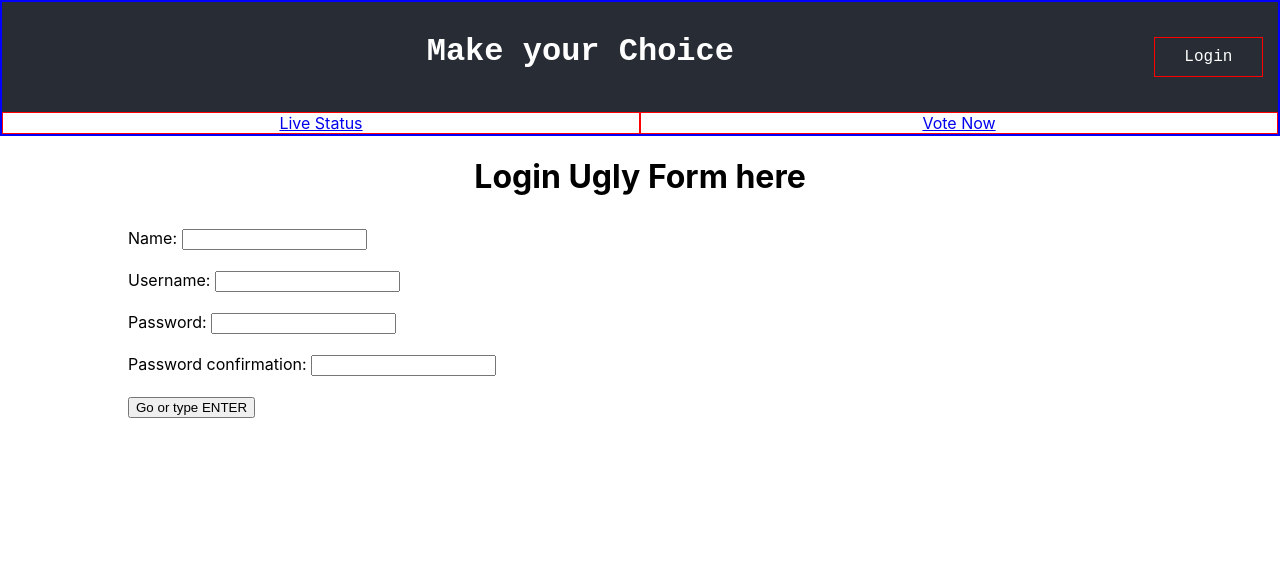
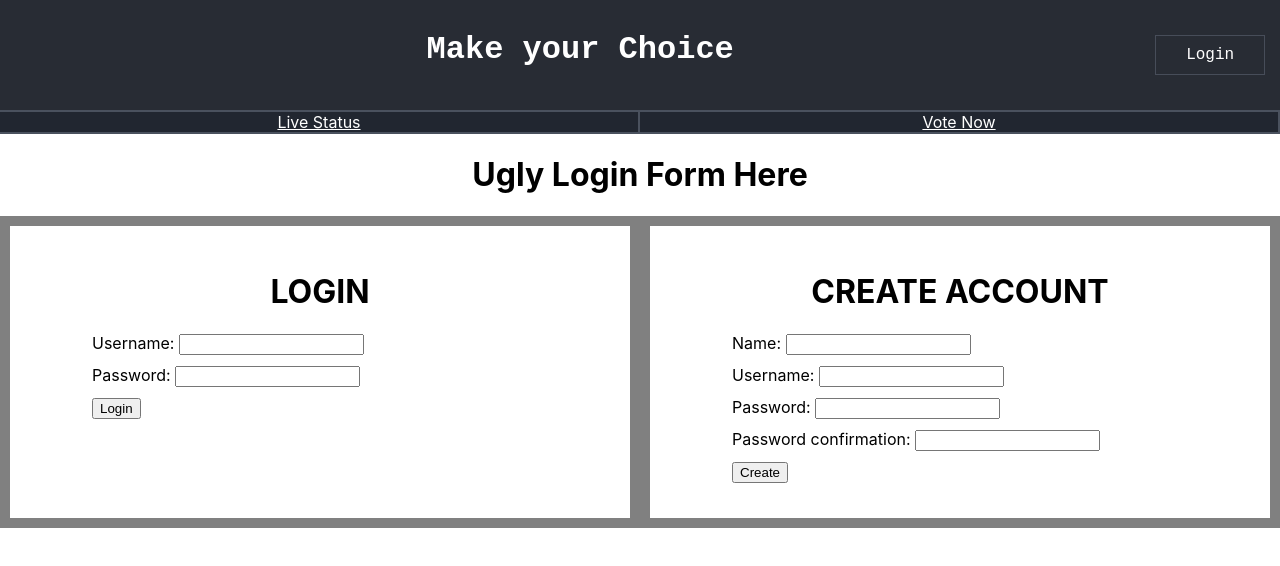
Before and after one commit to nicholasks/make-your-choice, a React (Create React App) app: page /login in a window 1280 px wide. Shown: the top 566 px of the page. Built offline with nearby package versions, Linux system fonts and the light colour scheme.

Commit message:
Better looking for the app

```diff
--- a/src/components/LoginForm/index.js
+++ b/src/components/LoginForm/index.js
@@ -5,8 +5,27 @@ class LoginForm extends Component {
   render() {
     return(
       <React.Fragment>
-        <h1><center>Login Ugly Form here</center></h1>
-        <form className="formzinho" style={formStyle}>
+        <h1><center>Ugly Login Form Here</center></h1>
+
+        <div className="formsz" style={{display: 'flex', flexWrap: 'wrap'}}>
+          <form className="loginForm" style={formStyle}>
+            <div style={formDivStyle}>
+              <h1 style={{flex: '5', textAlign: 'center'}}>LOGIN</h1>
+              <div style={divStyle}>
+                Username: <input type="textField"></input>
+              </div>
+              <div style={divStyle}>
+                Password: <input type="password"></input>
+              </div>
+              <div style={divStyle}>
+                <input type="button" value="Login"></input>
+              </div>
+            </div>
+          </form>
+
+          <form className="createAccountForm" style={formStyle}>
+            <div style={formDivStyle}>
+              <h1 style={{flex: '5', textAlign: 'center'}}>CREATE ACCOUNT</h1>
               <div style={divStyle}>
                 Name: <input type="textField"></input>
               </div>
@@ -20,21 +39,29 @@ class LoginForm extends Component {
                 Password confirmation:  <input type="password"></input>
               </div>
               <div style={divStyle}>
-            <input type="button" value="Go or type ENTER"></input>
+                <input type="button" value="Create"></input>
+              </div>
             </div>
           </form>
+
+        </div>
       </React.Fragment>
     )
   }
 }
 
+const formDivStyle = {
+  padding: '25px'
+}
 const divStyle = {
   margin: '10px 10%'
 }
 
 const formStyle = {
   display: 'flex',
-  flexDirection: 'column'
+  flex: '2',
+  flexDirection: 'column',
+  border: '10px solid gray'
 
 }
 const h1Style = {
--- a/src/containers/Header/index.js
+++ b/src/containers/Header/index.js
@@ -34,20 +34,19 @@ const linkStyle = {
   color: 'currentColor',
   flex: 1,
   padding: '10px 2px',
-  border: '1px solid red',
+  border: '1px solid #474d59',
   margin: '25px 5px',
   textDecoration: 'none',
-  hoverBackground: '#666'
 }
 
 const divStyle = {
-  border: '2px solid blue',
   margin: '0px'
 }
 
 const headerStyle = {
   textAlign: 'center',
   display: 'flex',
+  flexWrap: 'wrap',
   background: '#282c34',
   color: '#fff',
   padding: '10px',
@@ -58,7 +57,10 @@ const headerStyle = {
 const pStyle = {
   textAlign: 'center',
   flex: '1',
-  border: '1px solid red'
+  color: '#fff',
+  background: '#212630',
+  border: '2px solid #4a515e',
+  borderLeft: '0px'
 }
 
 export default Header;
```
Lines whose indentation alone changed are shown as unchanged.
